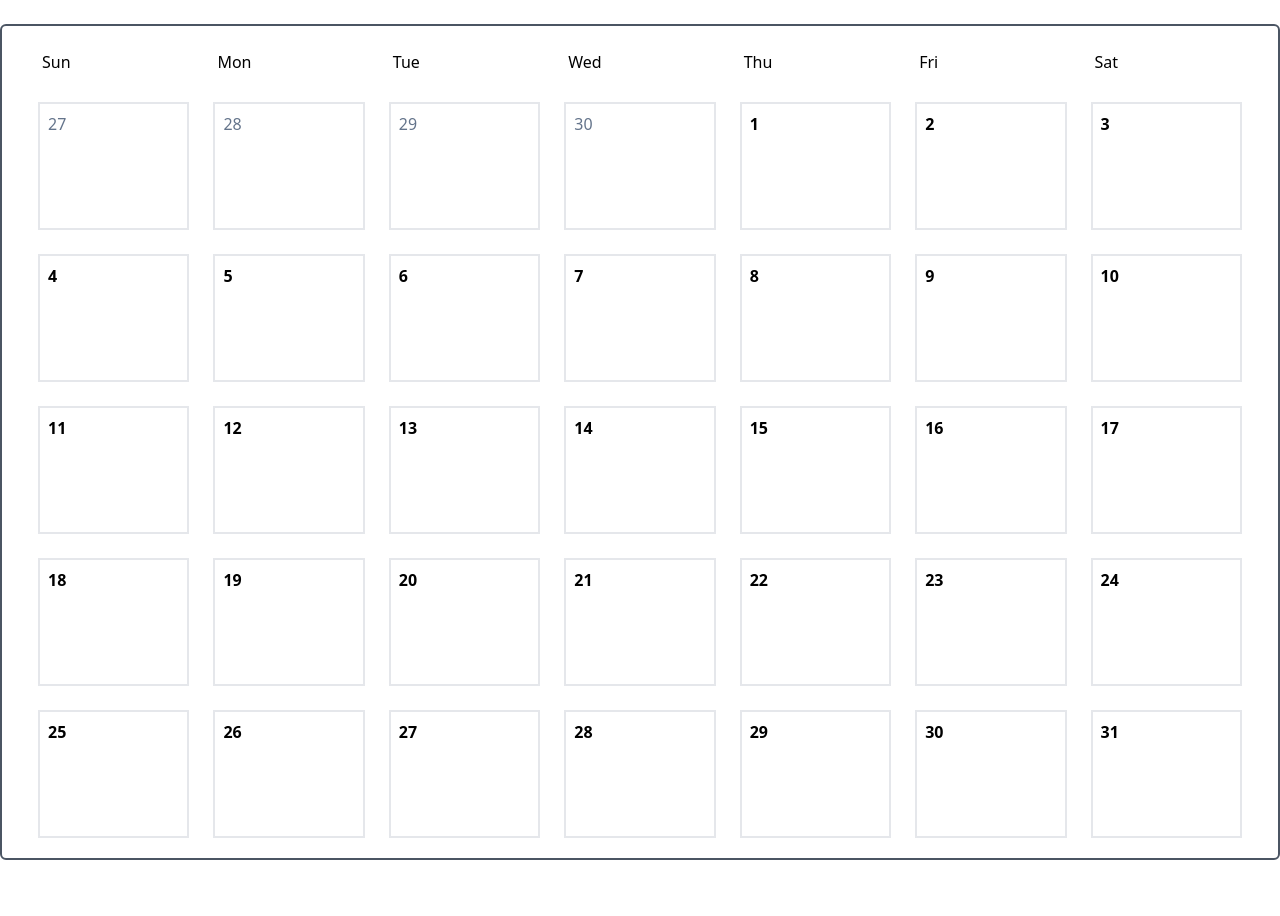
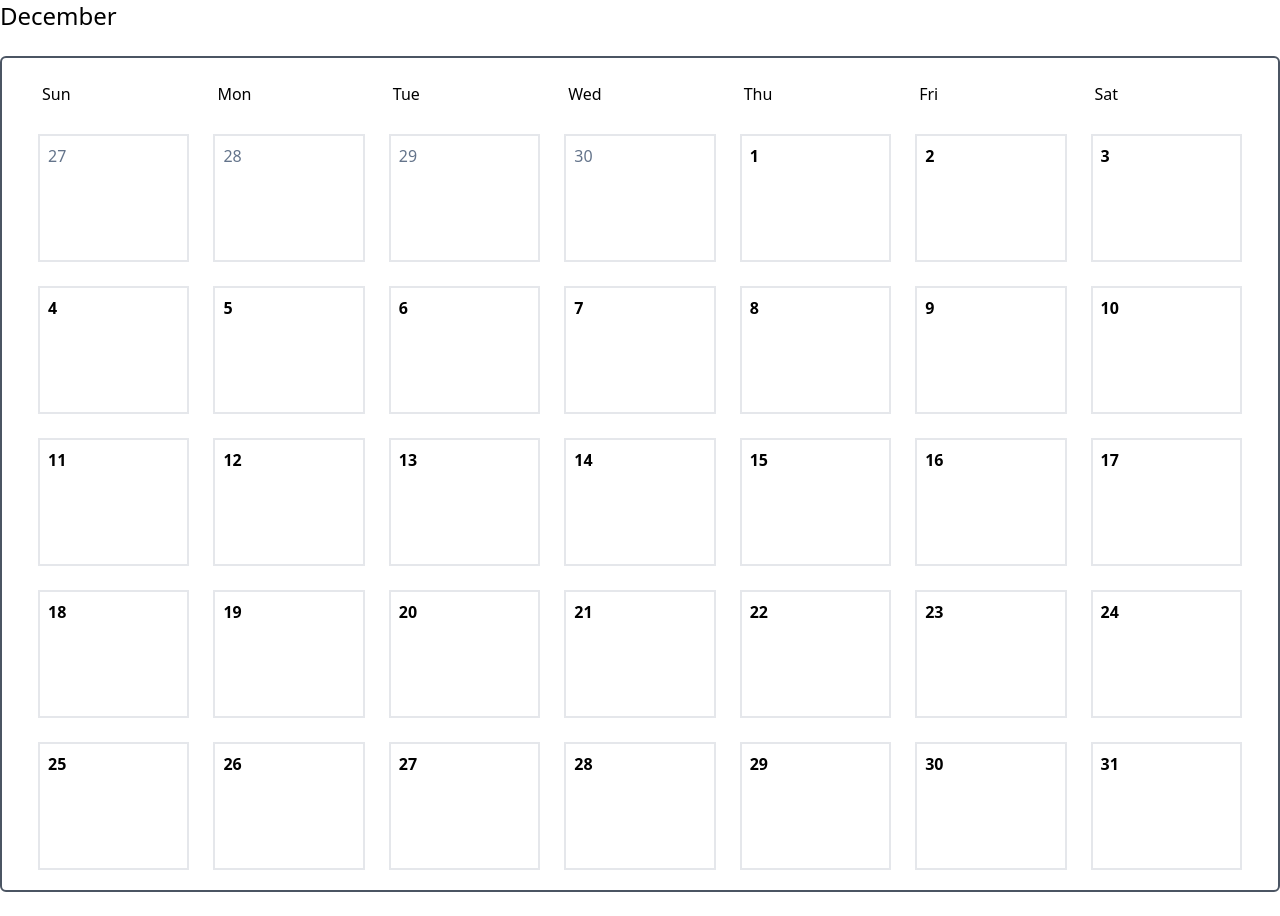
Before and after one commit to RandomUserWithInternet/Bible-Calendar, a React (Vite) app: page / in a window 1280 px wide. Before the commit the page ends 884 px from the top, so only its background shows below. Built offline with nearby package versions, Linux system fonts and the light colour scheme.

Commit message:
Comments added

```diff
--- a/src/Calendar.jsx
+++ b/src/Calendar.jsx
@@ -2,12 +2,19 @@ import dayjs from "dayjs"
 
 export default function Calendar() {
     const dayNames = ["Sun", "Mon", "Tue", "Wed", "Thu", "Fri", "Sat"];
-    const listOfDates = getDates(2022, 11);
+    // Month to display
+    let year = 2022;
+    let month = {int: 11, str: "December"};
+
+    //Fetch the list of dates that will be displayed
+    const listOfDates = getDates(year, month.int);
 
     return (
+        <div>
+            <h1 className="text-2xl mx-auto">{month.str}</h1>
             <div className="container mx-auto my-6 py-4 px-8 border-2 border-gray-600 rounded-md">
                 <div className="grid grid-cols-7 gap-4 justify-center align-items-center">
-
+                     {/* Sun-Sat above the dates */}
                     {dayNames.map(dayNames => {
                         return (
                             <div className="h-auto w-auto m-2" key={dayNames}>{dayNames}</div>
@@ -34,13 +41,14 @@ export default function Calendar() {
 
                 </div>
             </div>
+        </div>
     );
 }
 
-//Date component
+// Date component
 function Date(date, partOfMonth) {
 
-    if(partOfMonth === true) {
+    if(partOfMonth === true) { // Return current month date cells
         return (
         <>
             <div className="group w-auto h-32 m-1 p-2 font-bold border-2 hover:border-black">{date.date()}
@@ -48,7 +56,7 @@ function Date(date, partOfMonth) {
             </div>
         </>
         )
-    } else {
+    } else { // Return overflow date cells
         return (
             <div className="w-auto h-32 m-1 p-2 text-slate-500 border-2">{date.date()}</div>
         );
@@ -57,29 +65,32 @@ function Date(date, partOfMonth) {
 
 }
 
-//Makes a list of all the dates to display in a month view calendar
+// Makes a list of all the dates to display in a month view calendar
 function getDates(year, month) {
+
     const currentMonth = dayjs().year(year).month(month);
     const firstDateOfMonth = currentMonth.startOf("month");
     const lastDateOfMonth = currentMonth.endOf("month");
+
+    // Initializing object and arrays that will be returned
     const listOfDates = {};
     const lastMonthDates = [];
     const currentMonthDates = [];
     const nextMonthDates = [];
 
-    //Adding Previous Month Ending Dates
+    // Adding Previous Month Ending Dates
     for(let i = 0; i < firstDateOfMonth.day(); i++) {
         lastMonthDates.push(firstDateOfMonth.day(i));
     }
     listOfDates.last = lastMonthDates;
 
-    //Adding Current Month Dates
+    // Adding Current Month Dates
     for(let i = firstDateOfMonth.date(); i <= lastDateOfMonth.date(); i++) {
         currentMonthDates.push(currentMonth.date(i));
     }
     listOfDates.current = currentMonthDates;
 
-    //Adding Next Month Starting Days
+    // Adding Next Month Starting Days
     const remainder = 6 - lastDateOfMonth.day();
     for(let i = lastDateOfMonth.day() + 1; i <= 6; i++) {
         nextMonthDates.push(lastDateOfMonth.day(i));
```
Lines whose indentation alone changed are shown as unchanged.
